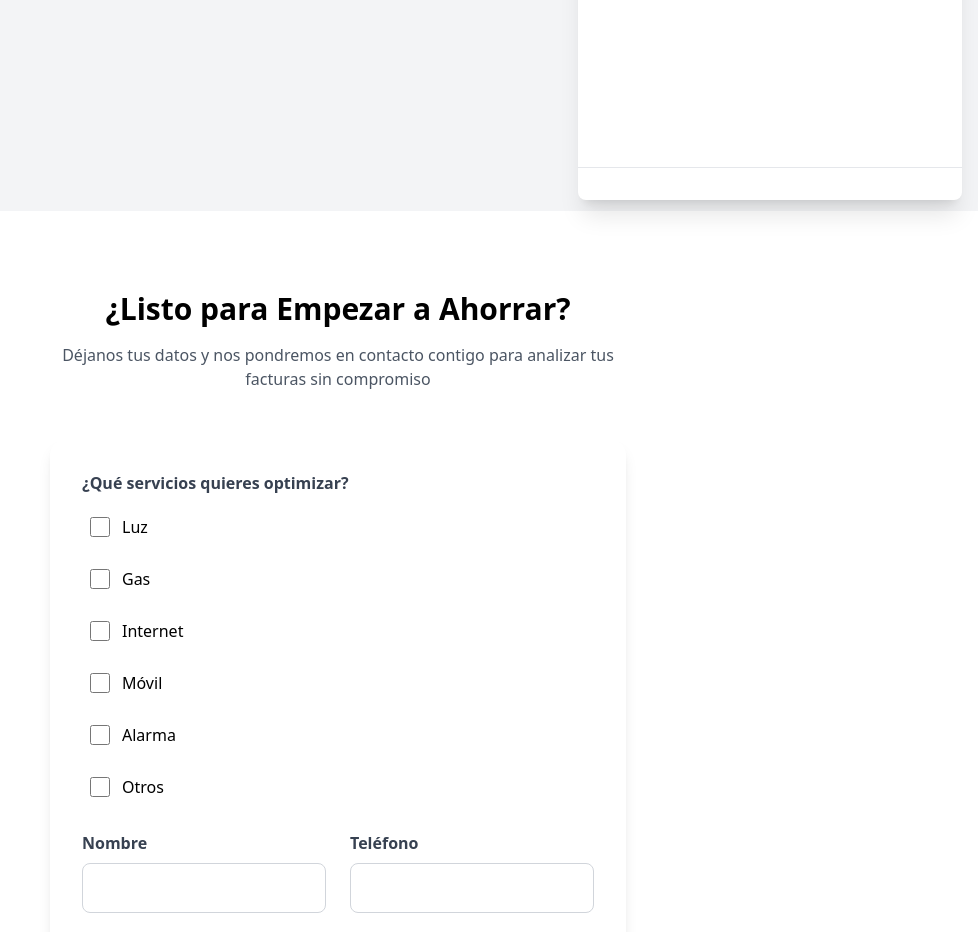
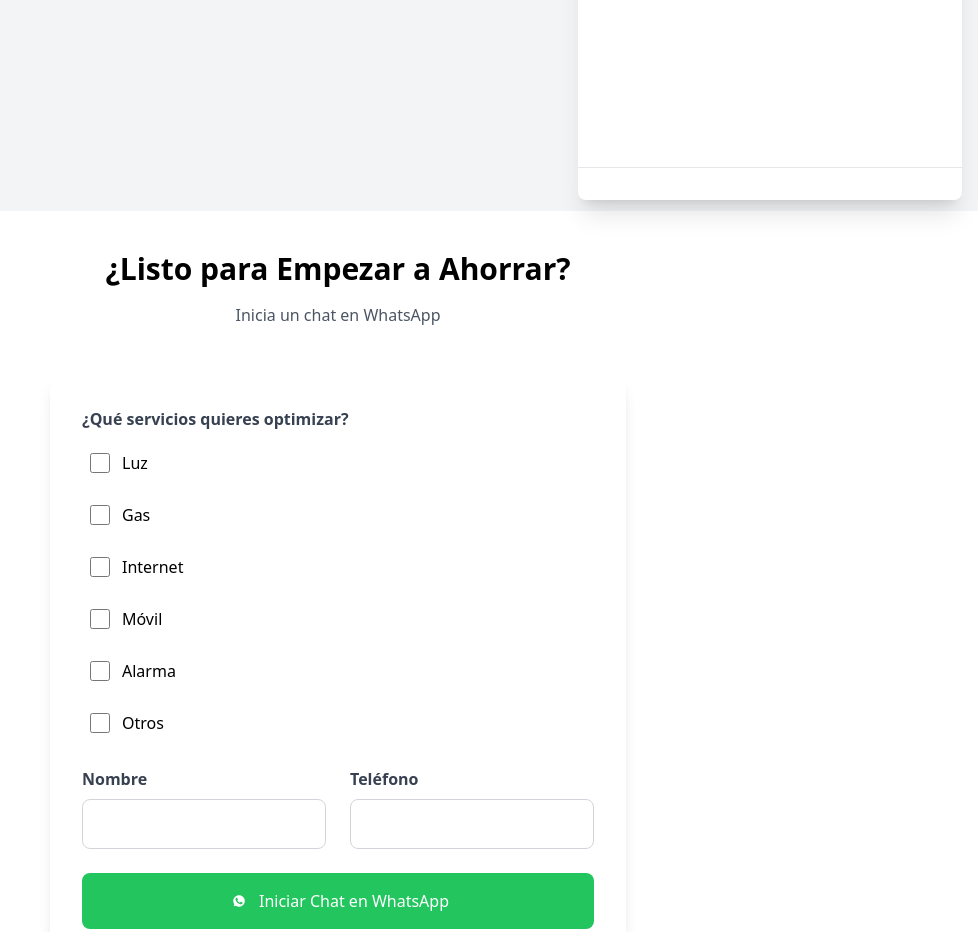
Before and after one commit to jlopezd83/ahorra-factura, a plain HTML site: page index.html in a window 1280 px wide. Shown: the part 1057-1989 px from the top of the page, without its empty margins (302-1280 px from the left). Drawn offline with nearby package versions, Linux system fonts and the light colour scheme; a web font is replaced by a local one.

Commit message:
slightly format changes

```diff
--- a/index.html
+++ b/index.html
@@ -257,12 +257,12 @@
     </div>
 
     <!-- Formulario de Contacto -->
-    <section id="contacto" class="py-20 bg-white">
+    <section id="contacto" class="py-10 bg-white">
         <div class="container mx-auto px-4">
             <div class="max-w-xl mx-auto">
                 <div class="text-center mb-12">
                     <h2 class="text-3xl font-bold mb-4">¿Listo para Empezar a Ahorrar?</h2>
-                    <p class="text-gray-600">Déjanos tus datos y nos pondremos en contacto contigo para analizar tus facturas sin compromiso</p>
+                    <p class="text-gray-600">Inicia un chat en WhatsApp</p>
                 </div>
                 <form id="contactForm" class="space-y-6">
                     <div class="bg-white p-8 rounded-2xl shadow-lg">
```
